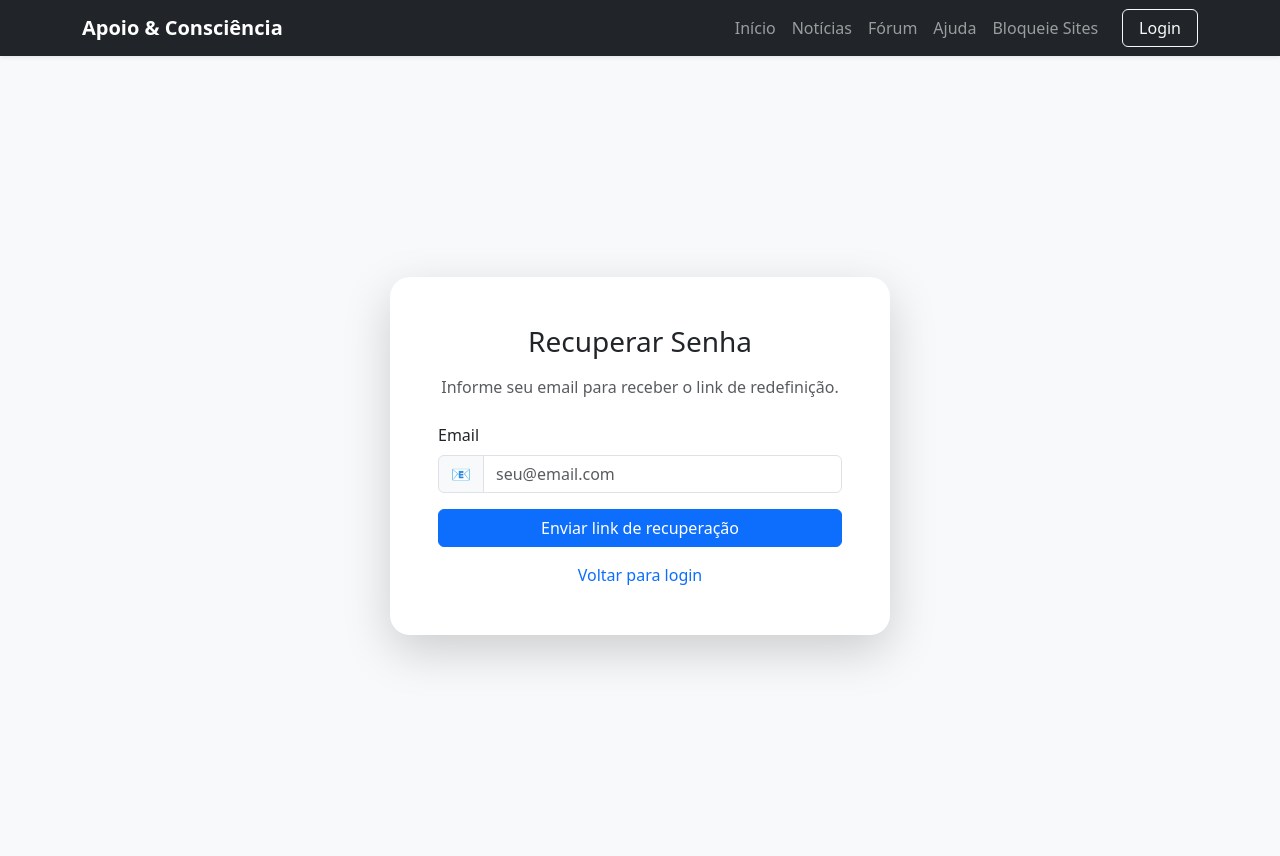
After one commit to GabrielGaburi/site-ajuda-apostas, a Flask app: page /esqueci-senha in a window 1280 px wide. The commit adds this page. Run offline with Flask 3, Linux system fonts and the light colour scheme.

Commit message:
Polindo o site

```diff
--- a/app.py
+++ b/app.py
@@ -68,11 +68,47 @@ noticias = [
     }
 ]
 
+# =========================
+# LOGOUT
+# =========================
+@app.route("/logout")
+def logout():
+    session.clear()  # remove todos os dados da sessão
+    flash("Você saiu da sua conta com sucesso.", "success")
+    return redirect(url_for("login"))
 
+
+# =========================
+# PERFIL
+# =========================
+@app.route("/perfil")
+def perfil():
+    # se não estiver logado
+    if "usuario_id" not in session:
+        flash("Faça login para acessar seu perfil.", "warning")
+        return redirect(url_for("login"))
+
+    # procura usuário na lista
+    usuario = next(
+        (u for u in usuarios if u["id"] == session["usuario_id"]),
+        None
+    )
+
+    # segurança extra
+    if not usuario:
+        session.clear()
+        flash("Usuário não encontrado.", "danger")
+        return redirect(url_for("login"))
+
+    # renderiza página de perfil
+    return render_template(
+        "perfil.html",
+        usuario=usuario
+    )
 # Arquivo JSON para salvar o fórum
 FORUM_FILE = "forum.json"
 # =========================
-# CADASTRO (ADICIONE ISSO NO app.py)
+# CADASTRO
 # =========================
 @app.route('/cadastro', methods=['GET', 'POST'])
 def cadastro():
@@ -581,6 +617,246 @@ def teste_email():
     else:
         return "Falha no envio. Veja o terminal."
 
+def enviar_email_recuperacao(email):
+    try:
+        token = serializer.dumps(email, salt='recuperar-senha')
+
+        link = url_for(
+            'redefinir_senha',
+            token=token,
+            _external=True
+        )
+
+        msg = Message(
+            subject='Redefinição de senha - Apoio & Consciência',
+            recipients=[email],
+            sender=app.config['MAIL_DEFAULT_SENDER']
+        )
+
+        # =========================
+        # VERSÃO TEXTO
+        # =========================
+        msg.body = f"""
+Redefina sua senha acessando o link abaixo:
+
+{link}
+
+Se você não solicitou essa alteração, ignore este email com segurança.
+        """
+
+        # =========================
+        # VERSÃO HTML PROFISSIONAL
+        # =========================
+        msg.html = f"""
+<!DOCTYPE html>
+<html lang="pt-BR">
+<head>
+    <meta charset="UTF-8">
+</head>
+<body style="
+    margin:0;
+    padding:0;
+    background-color:#f4f6f9;
+    font-family:Arial, Helvetica, sans-serif;
+">
+
+    <div style="
+        max-width:600px;
+        margin:40px auto;
+        background:#ffffff;
+        border-radius:16px;
+        overflow:hidden;
+        box-shadow:0 8px 25px rgba(0,0,0,0.08);
+    ">
+
+        <!-- TOPO -->
+        <div style="
+            background:linear-gradient(135deg, #0d6efd, #3a86ff);
+            padding:30px;
+            text-align:center;
+            color:white;
+        ">
+            <h1 style="margin:0; font-size:28px;">
+                Apoio & Consciência
+            </h1>
+            <p style="margin-top:8px; font-size:15px; opacity:0.9;">
+                Segurança para redefinição da sua conta
+            </p>
+        </div>
+
+        <!-- CONTEÚDO -->
+        <div style="padding:40px 30px; color:#333;">
+
+            <h2 style="
+                color:#0d6efd;
+                margin-top:0;
+                text-align:center;
+            ">
+                Redefinição de Senha
+            </h2>
+
+            <p style="
+                font-size:16px;
+                line-height:1.6;
+                text-align:center;
+                color:#555;
+            ">
+                Recebemos uma solicitação para redefinir sua senha.<br>
+                Clique no botão abaixo para criar uma nova senha com segurança:
+            </p>
+
+            <!-- BOTÃO -->
+            <div style="text-align:center; margin:35px 0;">
+                <a href="{link}" style="
+                    background:linear-gradient(135deg, #0d6efd, #3a86ff);
+                    color:white;
+                    padding:14px 30px;
+                    text-decoration:none;
+                    border-radius:10px;
+                    display:inline-block;
+                    font-size:16px;
+                    font-weight:bold;
+                    box-shadow:0 4px 12px rgba(13,110,253,0.3);
+                ">
+                    Redefinir Senha
+                </a>
+            </div>
+
+            <!-- LINK -->
+            <p style="
+                font-size:14px;
+                color:#666;
+                text-align:center;
+                margin-bottom:8px;
+            ">
+                Se o botão não funcionar, copie e cole este link no navegador:
+            </p>
+
+            <div style="
+                background:#f8f9fa;
+                border:1px solid #dee2e6;
+                padding:12px;
+                border-radius:8px;
+                word-break:break-all;
+                font-size:13px;
+                color:#0d6efd;
+                text-align:center;
+            ">
+                {link}
+            </div>
+
+        </div>
+
+        <!-- ALERTA -->
+        <div style="
+            margin:0 30px 25px;
+            padding:14px;
+            background:#fff3cd;
+            border:1px solid #ffe69c;
+            border-radius:8px;
+            color:#856404;
+            font-size:14px;
+            text-align:center;
+        ">
+            Se você não solicitou esta redefinição, ignore este email. Sua conta continuará segura.
+        </div>
+
+        <!-- RODAPÉ -->
+        <div style="
+            background:#f8f9fa;
+            padding:20px;
+            text-align:center;
+            font-size:13px;
+            color:#6c757d;
+            border-top:1px solid #e9ecef;
+        ">
+            Protegendo seu acesso com responsabilidade.<br>
+            © Apoio & Consciência
+        </div>
+
+    </div>
+
+</body>
+</html>
+        """
+
+        # DEBUG
+        print("MAIL_USERNAME:", app.config['MAIL_USERNAME'])
+        print("MAIL_DEFAULT_SENDER:", app.config['MAIL_DEFAULT_SENDER'])
+        print("DESTINATÁRIO:", email)
+        print("LINK RECUPERAÇÃO:", link)
+
+        mail.send(msg)
+
+        print("EMAIL DE RECUPERAÇÃO ENVIADO PARA:", email)
+        return True
+
+    except Exception as e:
+        print("ERRO AO ENVIAR EMAIL DE RECUPERAÇÃO:")
+        traceback.print_exc()
+        return False
+
+@app.route("/esqueci-senha", methods=["GET", "POST"])
+def esqueci_senha():
+    if request.method == "POST":
+
+        email = request.form.get("email", "").strip().lower()
+
+        usuario = next(
+            (u for u in usuarios if u["email"].lower() == email),
+            None
+        )
+
+        if not usuario:
+            flash("Email não encontrado.", "danger")
+            return render_template("esqueci_senha.html", email=email)
+
+        if enviar_email_recuperacao(email):
+            flash("Enviamos um link para redefinição de senha.", "success")
+        else:
+            flash("Erro ao enviar email de recuperação.", "danger")
+
+        return redirect(url_for("login"))
+
+    return render_template("esqueci_senha.html")
+
+@app.route("/redefinir-senha/<token>", methods=["GET", "POST"])
+def redefinir_senha(token):
+    try:
+        email = serializer.loads(
+            token,
+            salt='recuperar-senha',
+            max_age=3600
+        )
+
+    except:
+        flash("Link inválido ou expirado.", "danger")
+        return redirect(url_for("login"))
+
+    usuario = next(
+        (u for u in usuarios if u["email"].lower() == email.lower()),
+        None
+    )
+
+    if not usuario:
+        flash("Usuário não encontrado.", "danger")
+        return redirect(url_for("login"))
+
+    if request.method == "POST":
+
+        nova_senha = request.form.get("senha", "")
+
+        if not senha_valida(nova_senha):
+            flash("Senha inválida. Use 8-16 caracteres, maiúscula, número e especial.", "danger")
+            return render_template("redefinir_senha.html")
+
+        usuario["senha"] = generate_password_hash(nova_senha)
+
+        flash("Senha redefinida com sucesso! Faça login.", "success")
+        return redirect(url_for("login"))
+
+    return render_template("redefinir_senha.html")
+
 @app.route("/ajuda")
 def ajuda():
     locais = [
--- a/templates/base.html
+++ b/templates/base.html
@@ -5,8 +5,11 @@
     <meta charset="UTF-8">
     <title>{% block title %}Apoio Contra o Vício em Apostas{% endblock %}</title>
 
-    <!-- ✅ Bootstrap CSS -->
+    <!-- Bootstrap CSS -->
     <link href="https://cdn.jsdelivr.net/npm/bootstrap@5.3.8/dist/css/bootstrap.min.css" rel="stylesheet">
+
+    <!-- Bootstrap Icons (ícone de usuário/seta) -->
+    <link rel="stylesheet" href="https://cdn.jsdelivr.net/npm/bootstrap-icons@1.11.3/font/bootstrap-icons.css">
 
     <!-- CSS próprio -->
     <link rel="stylesheet" href="{{ url_for('static', filename='css/style.css') }}">
@@ -15,16 +18,20 @@
 <body>
 
     <!-- NAVBAR -->
-    <nav class="navbar navbar-expand-lg navbar-dark bg-dark">
+    <nav class="navbar navbar-expand-lg navbar-dark bg-dark shadow-sm">
         <div class="container">
-            <a class="navbar-brand" href="/">Apoio & Consciência</a>
+            <a class="navbar-brand fw-bold" href="{{ url_for('index') }}">
+                Apoio & Consciência
+            </a>
 
             <button class="navbar-toggler" type="button" data-bs-toggle="collapse" data-bs-target="#navbarNav">
                 <span class="navbar-toggler-icon"></span>
             </button>
 
             <div class="collapse navbar-collapse" id="navbarNav">
-                <ul class="navbar-nav ms-auto">
+
+                <!-- MENU -->
+                <ul class="navbar-nav ms-auto align-items-lg-center">
 
                     <li class="nav-item">
                         <a class="nav-link" href="{{ url_for('index') }}">Início</a>
@@ -44,38 +51,75 @@
 
                     <li class="nav-item">
                         <a class="nav-link" href="{{ url_for('bloqueio') }}">
-                            Bloqueie Sites de Apostas
+                            Bloqueie Sites
                         </a>
                     </li>
 
-                    <!-- LOGIN -->
-                    <li class="nav-item">
-                        <a class="nav-link btn btn-outline-light ms-2 px-3" href="{{ url_for('login') }}">
+                    <!-- USUÁRIO LOGADO -->
+                    {% if session.get("usuario_id") %}
+                    <li class="nav-item dropdown ms-lg-3">
+                        <a class="nav-link dropdown-toggle fw-semibold text-info" href="#" id="navbarDropdown"
+                            role="button" data-bs-toggle="dropdown" aria-expanded="false">
+
+                            <i class="bi bi-person-circle"></i>
+                            Bem-vindo, {{ session.get("usuario_nome") }}
+                        </a>
+
+                        <ul class="dropdown-menu dropdown-menu-end shadow border-0">
+
+                            <!-- PERFIL -->
+                            <li>
+                                <a class="dropdown-item" href="{{ url_for('perfil') }}">
+                                    <i class="bi bi-person"></i> Meu Perfil
+                                </a>
+                            </li>
+
+                            <li>
+                                <hr class="dropdown-divider">
+                            </li>
+
+                            <!-- SAIR -->
+                            <li>
+                                <a class="dropdown-item text-danger" href="{{ url_for('logout') }}">
+                                    <i class="bi bi-box-arrow-right"></i> Sair
+                                </a>
+                            </li>
+
+                        </ul>
+                    </li>
+
+                    <!-- NÃO LOGADO -->
+                    {% else %}
+                    <li class="nav-item ms-lg-3">
+                        <a class="btn btn-outline-light px-3" href="{{ url_for('login') }}">
                             Login
                         </a>
                     </li>
+                    {% endif %}
 
                 </ul>
             </div>
         </div>
     </nav>
 
-    {% with messages = get_flashed_messages() %}
+    <!-- FLASH MESSAGES -->
+    {% with messages = get_flashed_messages(with_categories=true) %}
     {% if messages %}
     <div class="container mt-3">
-        {% for msg in messages %}
-        <div class="alert alert-success">
+        {% for categoria, msg in messages %}
+        <div class="alert alert-{{ categoria }} alert-dismissible fade show shadow-sm" role="alert">
             {{ msg }}
+            <button type="button" class="btn-close" data-bs-dismiss="alert"></button>
         </div>
         {% endfor %}
     </div>
     {% endif %}
     {% endwith %}
 
-    <!-- CONTEÚDO DAS PÁGINAS -->
+    <!-- CONTEÚDO -->
     {% block content %}{% endblock %}
 
-    <!-- ✅ Bootstrap JS (SEMPRE antes do </body>) -->
+    <!-- Bootstrap JS -->
     <script src="https://cdn.jsdelivr.net/npm/bootstrap@5.3.8/dist/js/bootstrap.bundle.min.js"></script>
 
     {% block scripts %}{% endblock %}
--- /dev/null
+++ b/templates/esqueci_senha.html
@@ -0,0 +1,43 @@
+{% extends "base.html" %}
+{% block title %}Recuperar Senha{% endblock %}
+{% block content %}
+
+<div class="container-fluid vh-100 d-flex align-items-center justify-content-center bg-light">
+
+    <div class="card shadow-lg border-0 p-5" style="max-width: 500px; width:100%; border-radius:20px;">
+
+        <h3 class="text-center mb-3">Recuperar Senha</h3>
+
+        <p class="text-muted text-center mb-4">
+            Informe seu email para receber o link de redefinição.
+        </p>
+
+        <form method="POST">
+
+            <div class="mb-3">
+                <label class="form-label">Email</label>
+                <div class="input-group">
+                    <span class="input-group-text">📧</span>
+                    <input type="email" name="email" class="form-control"
+                        value="{{ email or '' }}"
+                        placeholder="seu@email.com" required>
+                </div>
+            </div>
+
+            <button class="btn btn-primary w-100">
+                Enviar link de recuperação
+            </button>
+
+        </form>
+
+        <div class="text-center mt-3">
+            <a href="{{ url_for('login') }}" class="text-decoration-none">
+                Voltar para login
+            </a>
+        </div>
+
+    </div>
+
+</div>
+
+{% endblock %}
```
Also changed, not shown: templates/login.html (+8 -0 lines), templates/redefinir_senha.html (added, +48 -0 lines).
